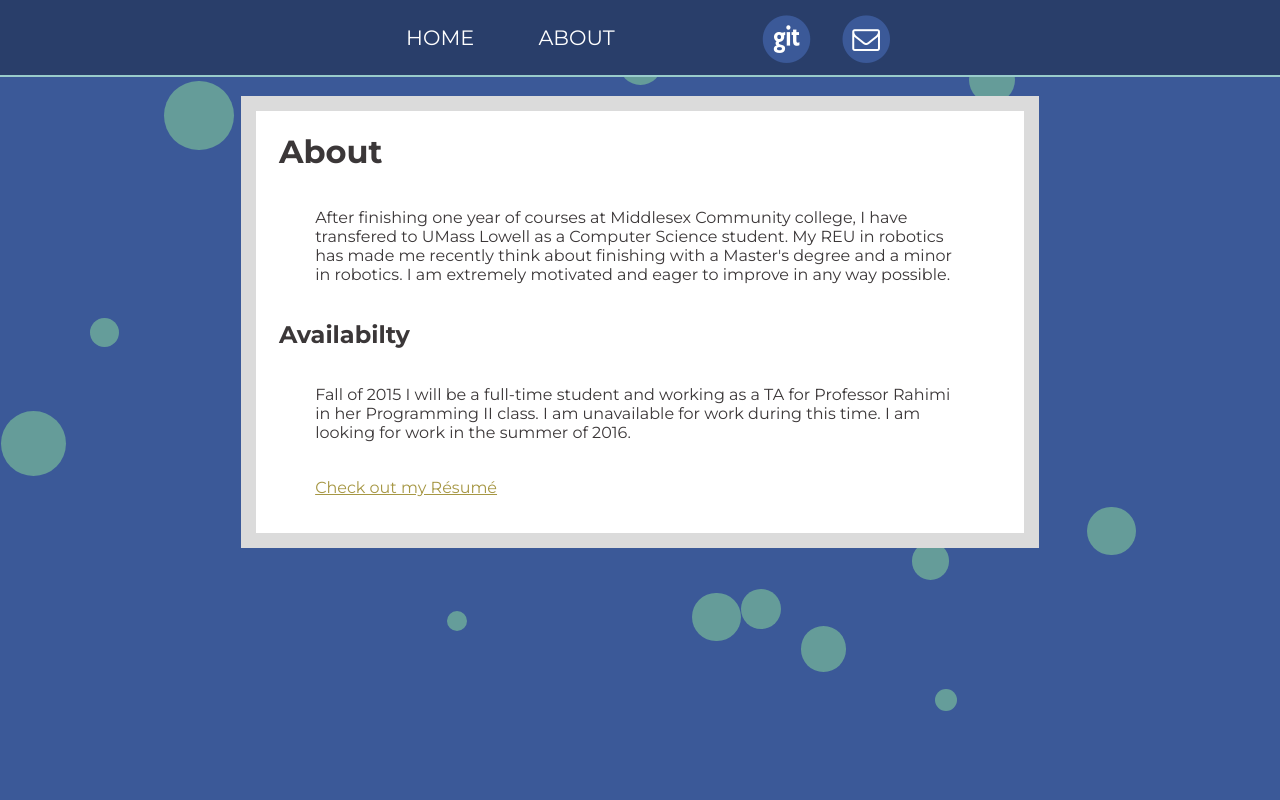
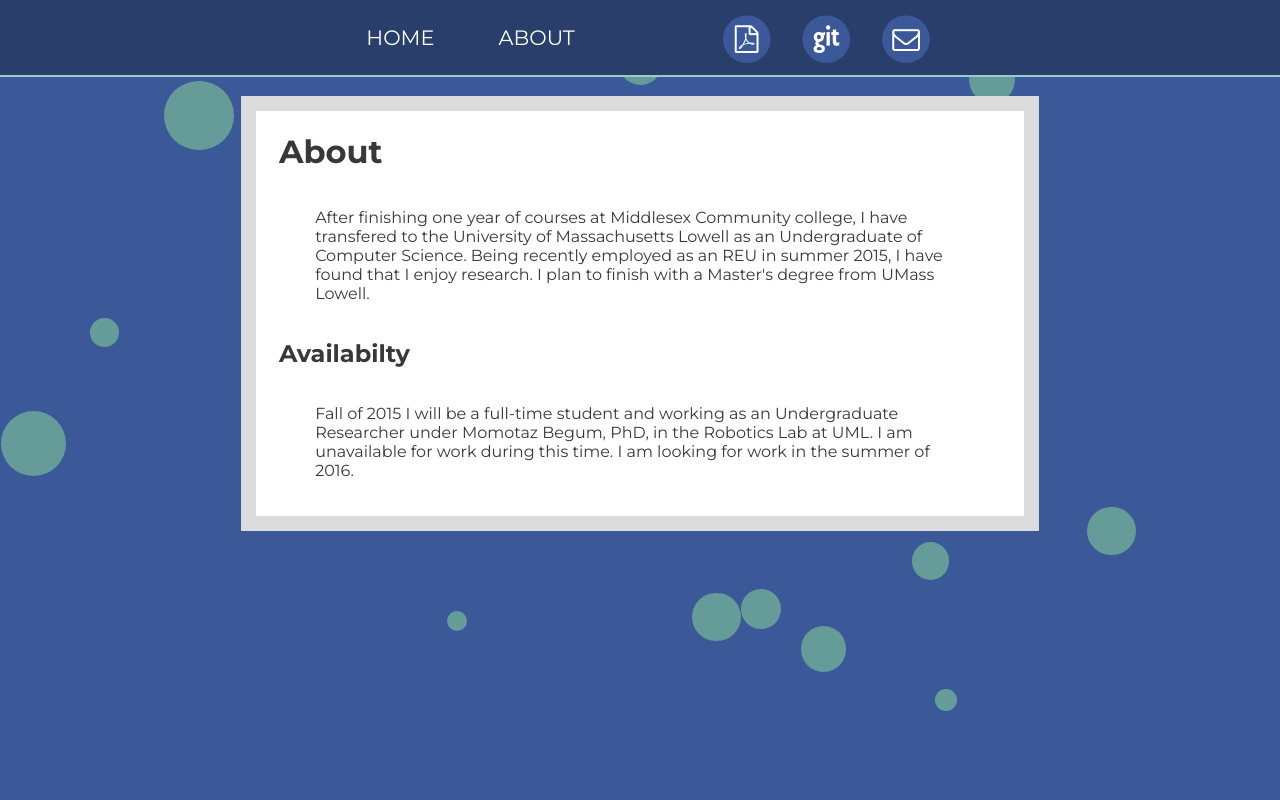
Before and after one commit to idkm23/chrismunroe.pw, a PHP site: page /about.php in a window 1280 px wide. Run offline with PHP 8.4, Linux system fonts and the light colour scheme; some libraries are stand-ins or nearby versions.

Commit message:
Updated about section and added the resume icon

```diff
--- a/about.php
+++ b/about.php
@@ -3,9 +3,8 @@
     <div id = "abWrap">
     	<div id = "abInWrap">
         	<h1>About</h2>
-            <p>After finishing one year of courses at Middlesex Community college, I have transfered to UMass Lowell as a Computer Science student. My REU in robotics has made me recently think about finishing with a Master's degree and a minor in robotics. I am extremely motivated and eager to improve in any way possible.</p>
+            <p>After finishing one year of courses at Middlesex Community college, I have transfered to the University of Massachusetts Lowell as an Undergraduate of Computer Science. Being recently employed as an REU in summer 2015, I have found that I enjoy research. I plan to finish with a Master's degree from UMass Lowell.</p>
     		<h2>Availabilty</h2>
-            <p>Fall of 2015 I will be a full-time student and working as a TA for Professor Rahimi in her Programming II class.  I am unavailable for work during this time. I am looking for work in the summer of 2016.</p>
-            <p><a href = "resume.pdf">Check out my Résumé</a></p>
+            <p>Fall of 2015 I will be a full-time student and working as an Undergraduate Researcher under Momotaz Begum, PhD, in the Robotics Lab at UML. I am unavailable for work during this time. I am looking for work in the summer of 2016.</p>
         </div>
     </div>
--- a/inc/navBar.php
+++ b/inc/navBar.php
@@ -19,18 +19,24 @@
 
     	<div id="navBar">
         	<ul id = "mainButton" class = "menu">
-            	<a href = "index"><li>HOME</li></a>
-                <a href = "about"><li>ABOUT</li></a>
+            	<a href = "index" title = "Home"><li>HOME</li></a>
+                <a href = "about" title = "About"><li>ABOUT</li></a>
             </ul>
 
             <ul id = "smallButton" class = "menu">
-            	<li><a href = "http://www.github.com/idkm23">
+                <li><a href = "resume.pdf" title = "Resume">
+                	<span class="fa-stack fa-lg" >
+                    	<i class="fa fa-circle fa-stack-2x" class="navIcon"></i>
+                    	<i class="fa fa-file-pdf-o fa-stack-1x fa-inverse"></i>
+                    </span>
+                </a></li>
+            	<li><a href = "http://www.github.com/idkm23" title = "Github">
                 	<span class="fa-stack fa-lg" >
                     	<i class="fa fa-circle fa-stack-2x" class="navIcon"></i>
                     	<i class="fa fa-git fa-stack-1x fa-inverse"></i>
                     </span>
                 </a></li>
-                <li><a id = "email_me_button">
+                <li><a id = "email_me_button" title = "Email">
                 	<span class="fa-stack fa-lg" >
                     	<i class="fa fa-circle fa-stack-2x" class="navIcon"></i>
                     	<i class="fa fa-envelope-o fa-stack-1x fa-inverse"></i>
```
